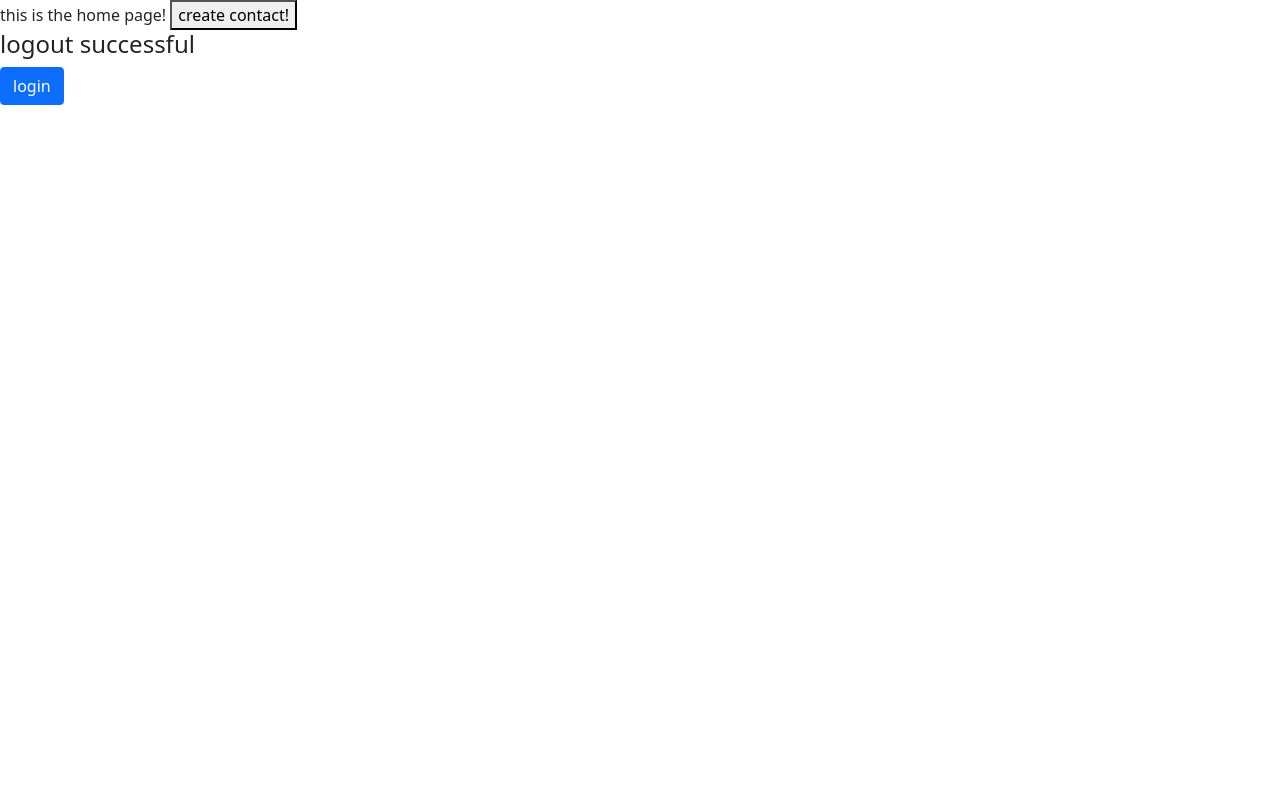
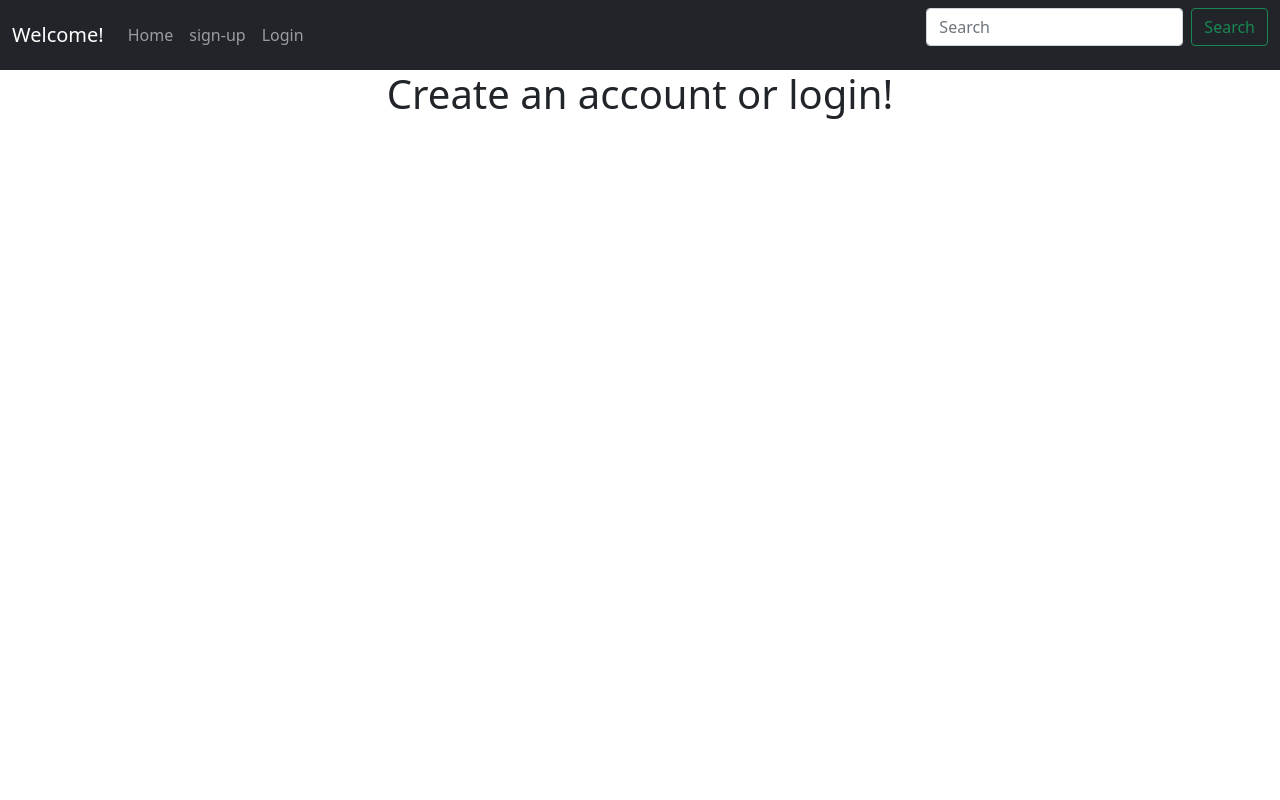
Before and after one commit to Blackice21/phonebook, a Django app: page /logout/ in a window 1280 px wide. Run offline with Django 3.2, Linux system fonts and the light colour scheme.

Commit message:
added navrbar with links and page for unauthenticated users

```diff
--- a/myapp/views.py
+++ b/myapp/views.py
@@ -1,5 +1,6 @@
 from django.http import request
 from django.shortcuts import render, redirect, get_object_or_404
+from django.contrib.auth.models import AnonymousUser
 from .models import Contacts
 from django.contrib.auth.models import User
 from django.contrib.auth.forms import UserCreationForm, AuthenticationForm
@@ -8,6 +9,7 @@ from django.contrib.auth.decorators import login_required
 from .forms import Contactform
 
 # Create your views here.
+
 def create_contact(request):
     if request.method == 'GET':
         form = Contactform(initial={'user': request.user})
@@ -42,10 +44,14 @@ def delete_contact(request, pk):
         contact.delete()
         return redirect('home')
 
-@login_required
+
 def home(request):
-    contacts = Contacts.objects.filter(user_id=request.user)
-    return render(request,"home.html",{'contacts':contacts})
+    if request.user != AnonymousUser():
+      contacts = Contacts.objects.filter(user_id=request.user)
+      return render(request,"home.html",{'contacts':contacts})
+    else:
+        return render(request,"home.html")
+
 
 def signupuser(request):
     if request.method == 'GET':
@@ -71,6 +77,7 @@ def loginuser(request):
         else:
             return render(request,'loginform.html', {'form':authform, 'error':'invalid login try again'})
 
+
 def logoutuser(request):
     logout(request)
     return render(request, 'home.html', {'message':'logout successful'})
--- a/phonebook/urls.py
+++ b/phonebook/urls.py
@@ -21,7 +21,7 @@ from myapp import views
 
 urlpatterns = [
     path('admin/', admin.site.urls),
-    path('', views.home, name='home'),
+    path('home/', views.home, name='home'),
     path('signupuser/', views.signupuser, name='signupuser'),
     path('login/', views.loginuser, name='loginform'),
     path('logout/', views.logoutuser, name='logoutform'),
--- a/templates/base.html
+++ b/templates/base.html
@@ -5,10 +5,59 @@
     <meta http-equiv="X-UA-Compatible" content="IE=edge">
     <meta name="viewport" content="width=device-width, initial-scale=1.0">
     <link href="https://cdn.jsdelivr.net/npm/bootstrap@5.0.1/dist/css/bootstrap.min.css" rel="stylesheet" integrity="sha384-+0n0xVW2eSR5OomGNYDnhzAbDsOXxcvSN1TPprVMTNDbiYZCxYbOOl7+AMvyTG2x" crossorigin="anonymous">
+    <link rel="canonical" href="https://getbootstrap.com/docs/5.0/examples/navbar-fixed/">
     <link rel="stylesheet" href="{% static 'index.css' %}">
     <title>{% block title %}{% endblock title %}</title>
+
 </head>
 <body>
+
+    <nav class="navbar navbar-expand-md navbar-dark bg-dark">
+        <div class="container-fluid">
+          <a class="navbar-brand" href="#">Welcome!</a>
+          <button class="navbar-toggler" type="button" data-bs-toggle="collapse" data-bs-target="#navbarCollapse" aria-controls="navbarCollapse" aria-expanded="false" aria-label="Toggle navigation">
+            <span class="navbar-toggler-icon"></span>
+          </button>
+          <div class="collapse navbar-collapse" id="navbarCollapse">
+            <ul class="navbar-nav me-auto mb-2 mb-md-0">
+              <li class="nav-item">
+                <a
+                {% if 'home' in request.path %}class="nav-link active"
+                {% else %} class="nav-link" {% endif %} aria-current="page" href="{% url 'home' %}">Home</a>
+              </li>
+
+              {% if not user.is_authenticated %}
+              <li class="nav-item">
+                <a
+                {% if 'signupuser' in request.path %}class="nav-link active"
+                {% else %} class="nav-link" {% endif %}
+                href="{% url 'signupuser' %}">sign-up</a>
+              </li>
+              <li class="nav-item">
+                <a
+                {% if 'login' in request.path %}class="nav-link active"
+                {% else %} class="nav-link" {% endif %}
+                class="nav-link" href="{% url 'loginform' %}" tabindex="-1" aria-disabled="true">Login</a>
+              </li>
+              {% endif %}
+
+              {% if user.is_authenticated %}
+              <li class="nav-item">
+                <a
+                {% if 'logout' in request.path %}class="nav-link active"
+                {% else %} class="nav-link" {% endif %}
+                class="nav-link" href="{% url 'logoutform' %}" tabindex="-1" aria-disabled="true">Logout</a>
+              </li>
+              {% endif %}
+            </ul>
+            <form class="d-flex">
+              <input class="form-control me-2" type="search" placeholder="Search" aria-label="Search">
+              <button class="btn btn-outline-success" type="submit">Search</button>
+            </form>
+          </div>
+        </div>
+      </nav>
+
     {% block content %}{% endblock content %}
     <script src="https://cdn.jsdelivr.net/npm/@popperjs/core@2.9.2/dist/umd/popper.min.js" integrity="sha384-IQsoLXl5PILFhosVNubq5LC7Qb9DXgDA9i+tQ8Zj3iwWAwPtgFTxbJ8NT4GN1R8p" crossorigin="anonymous"></script>
     <script src="https://cdn.jsdelivr.net/npm/bootstrap@5.0.1/dist/js/bootstrap.min.js" integrity="sha384-Atwg2Pkwv9vp0ygtn1JAojH0nYbwNJLPhwyoVbhoPwBhjQPR5VtM2+xf0Uwh9KtT" crossorigin="anonymous"></script>
--- a/templates/home.html
+++ b/templates/home.html
@@ -2,8 +2,9 @@
 {% block title %}home{% endblock title %}
 {% block content %}
 
-this is the home page!
-<a href="{% url 'create' %}"><button class="btn-btn-primary">create contact!</button></a>
+{% if user.is_authenticated %}
+<h2 class="text-center">this is the home page!</h2>
+<a  style="display: flex; justify-content: center;" href="{% url 'create' %}"><button class="btn btn-primary">create contact!</button></a>
 <div class="card-container">
 {% for contact in contacts.all %}
     <div class="card-base">
@@ -22,15 +23,8 @@ this is the home page!
 </div>
 
 <h4>{{message}}</h4>
-{% if not request.user.is_authenticated %}
-<a href="{% url 'loginform' %}"><button class="btn btn-primary" >login</button></a>
+{% else %}
+<h1 class="text-center">Create an account or login!</h1>
 {% endif %}
 
-
-{% if request.user.is_authenticated %}
-<form action="{% url 'logoutform' %}" method="POST">
-    {% csrf_token %}
-    <button type="submit" class="btn btn-warning">logout</button>
-</form>
-{% endif %}
 {% endblock %}
```
